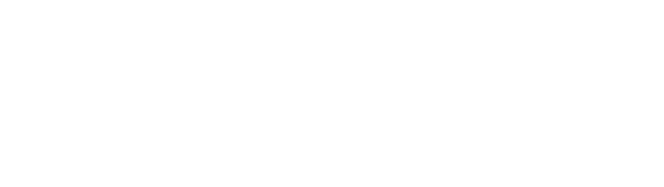
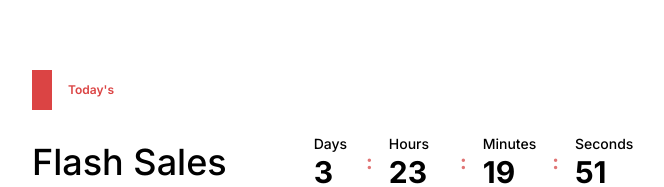
Before and after one commit to bedena2000/ECommerce_React, a React (Vite) app: page / in a window 1280 px wide. Shown: the part 800-987 px from the top of the page, without its empty margins (35-699 px from the left). Before the commit the page ends 800 px from the top, so only its background shows below. Built offline with nearby package versions, Linux system fonts and the light colour scheme; no server answers.

Commit message:
features: add timer

```diff
--- a/package.json
+++ b/package.json
@@ -18,7 +18,8 @@
     "react-content-loader": "^7.0.2",
     "react-dom": "^18.3.1",
     "react-icons": "^5.4.0",
-    "react-router": "^7.1.4"
+    "react-router": "^7.1.4",
+    "swiper": "^11.2.2"
   },
   "devDependencies": {
     "@eslint/js": "^9.17.0",
--- a/src/components/MainSlider.tsx
+++ b/src/components/MainSlider.tsx
@@ -47,7 +47,7 @@
         } else {
           return prevIndex + 1;
         }
-      });
+    });
     }, 5000);
 
     return () => clearInterval(interval);
@@ -64,7 +64,7 @@
   return (
     <div className="">
       <div className="customContainer">
-        <div className="flex gap-[45px] justify-stretch">
+        <div className="flex md:gap-[45px] flex-col md:flex-row justify-stretch">
           <div className="flex flex-col justify-between pt-10 pr-6 border-r border-black/20">
             {categories &&
               categories.length > 0 &&
--- /dev/null
+++ b/src/components/SalesSection.tsx
@@ -0,0 +1,18 @@
+import CategoryTitle from "@/components/shared/CategoryTitle";
+import ReusableSlider from "@/components/shared/ReusableSlider";
+import SaleTimer from "@/components/shared/SaleTimer";
+
+export default function SalesSection() {
+  return (
+    <div className="mt-[140px]">
+      <div className="customContainer">
+        <CategoryTitle title="Today's" />
+        <div className="flex items-center gap-[87px] mt-6">
+          <p className="text-4xl font-medium">Flash Sales</p>
+          <SaleTimer days={3} hours={23} minutes={19} seconds={56} />
+        </div>
+        <ReusableSlider />
+      </div>
+    </div>
+  );
+}
--- /dev/null
+++ b/src/components/shared/CategoryTitle.tsx
@@ -0,0 +1,12 @@
+interface CategoryTitleProps {
+  title: string;
+}
+
+export default function CategoryTitle({ title }: CategoryTitleProps) {
+  return (
+    <div className="flex items-center gap-4">
+      <div className="w-5 bg-[#DB4444] h-10"></div>
+      <p className="text-[#DB4444] text-xs font-semibold">{title}</p>
+    </div>
+  );
+}
--- /dev/null
+++ b/src/components/shared/ReusableSlider.tsx
@@ -0,0 +1,9 @@
+
+
+export default function ReusableSlider() {
+  return (
+    <div>
+
+    </div>
+  )
+}
--- /dev/null
+++ b/src/components/shared/SaleTimer.tsx
@@ -0,0 +1,67 @@
+import { useState, useEffect } from "react";
+
+interface SaleTimerProps {
+  days: number;
+  hours: number;
+  minutes: number;
+  seconds: number;
+}
+
+export default function SaleTimer({
+  days,
+  hours,
+  minutes,
+  seconds,
+}: SaleTimerProps) {
+  // Convert all time parts into total seconds
+  const initialSeconds =
+    days * 24 * 60 * 60 + hours * 60 * 60 + minutes * 60 + seconds;
+  const [timeLeft, setTimeLeft] = useState(initialSeconds);
+
+  useEffect(() => {
+    if (timeLeft <= 0) return;
+
+    const interval = setInterval(() => {
+      setTimeLeft((prev) => {
+        if (prev <= 1) {
+          clearInterval(interval);
+          return 0;
+        }
+        return prev - 1;
+      });
+    }, 1000);
+
+    // Cleanup the interval on component unmount or if timeLeft changes
+    return () => clearInterval(interval);
+  }, [timeLeft]);
+
+  // Compute days, hours, minutes, and seconds from the total remaining seconds
+  const computedDays = Math.floor(timeLeft / (24 * 60 * 60));
+  const computedHours = Math.floor((timeLeft % (24 * 60 * 60)) / (60 * 60));
+  const computedMinutes = Math.floor((timeLeft % (60 * 60)) / 60);
+  const computedSeconds = timeLeft % 60;
+
+  return (
+    <div className="flex items-center gap-4">
+      <div>
+        <p className="text-sm font-medium">Days</p>
+        <p className="text-3xl font-bold pr-[17px]">{computedDays}</p>
+      </div>
+      <p className="text-xl text-[#E07575] font-bold">:</p>
+      <div>
+        <p className="text-sm font-medium">Hours</p>
+        <p className="text-3xl font-bold pr-[17px]">{computedHours}</p>
+      </div>
+      <p className="text-xl text-[#E07575] font-bold">:</p>
+      <div>
+        <p className="text-sm font-medium">Minutes</p>
+        <p className="text-3xl font-bold pr-[17px]">{computedMinutes}</p>
+      </div>
+      <p className="text-xl text-[#E07575] font-bold">:</p>
+      <div>
+        <p className="text-sm font-medium">Seconds</p>
+        <p className="text-3xl font-bold pr-[17px]">{computedSeconds}</p>
+      </div>
+    </div>
+  );
+}
--- a/src/main.tsx
+++ b/src/main.tsx
@@ -1,4 +1,3 @@
-import { StrictMode } from "react";
 import { createRoot } from "react-dom/client";
 import "./index.css";
 import App from "./App.tsx";
--- a/src/pages/Home.tsx
+++ b/src/pages/Home.tsx
@@ -1,7 +1,10 @@
+// Components
 import MainSlider from "@/components/MainSlider";
+import SalesSection from "@/components/SalesSection";
 
 export default function Home() {
   return <div className="px-2">
     <MainSlider />
+    <SalesSection />
   </div>;
 }
```
Also changed, not shown: 1 other file (tests, documents, lock files or other folders).
